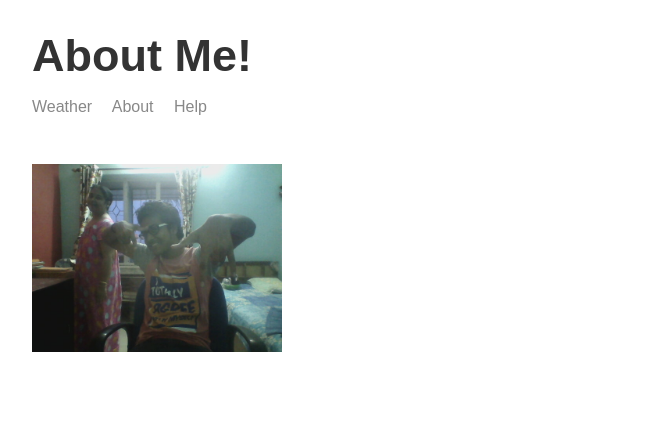
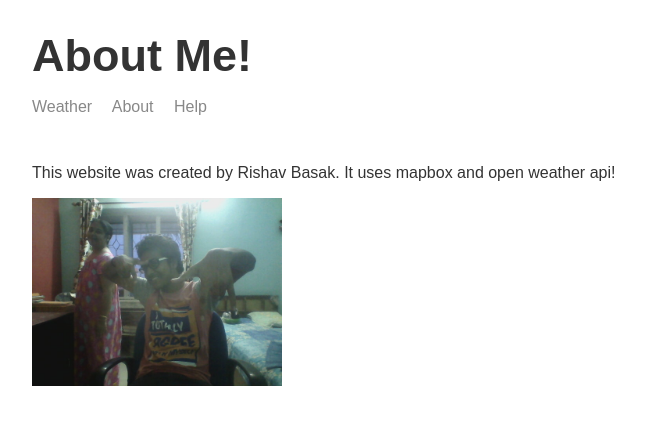
Before and after one commit to Rishav4545/node_weather-website, a Node server app: page /about in a window 1280 px wide. Shown: the top 422 px of the page, without its empty margins (283-928 px from the left). Run offline with Node 20, Linux system fonts and the light colour scheme.

Commit message:
Setting some <p> tags

```diff
--- a/templates/views/about.hbs
+++ b/templates/views/about.hbs
@@ -9,6 +9,7 @@
     <body>
         <div class="content">
             {{>header}}
+            <p>This website was created by Rishav Basak. It uses mapbox and open weather api! </p>
             <img class='portrait'src="./img/2020-04-25-181108_4.jpg">
         </div>
 
```
